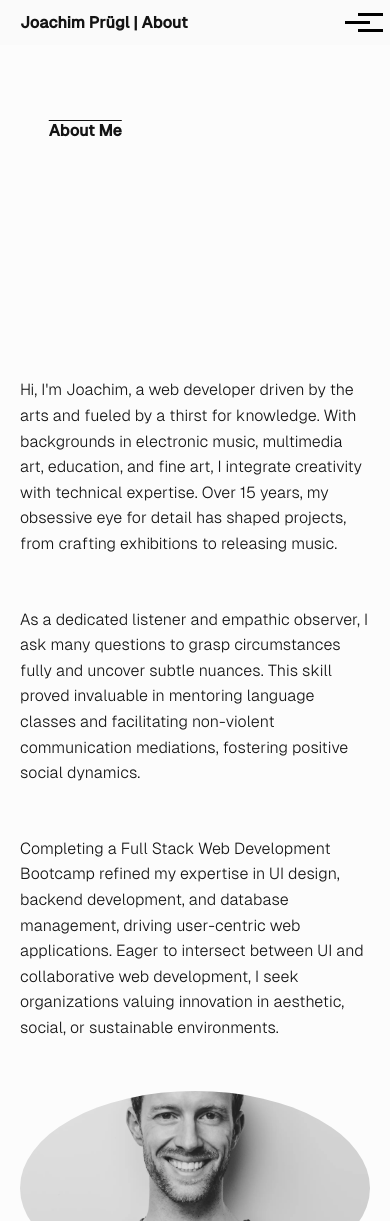
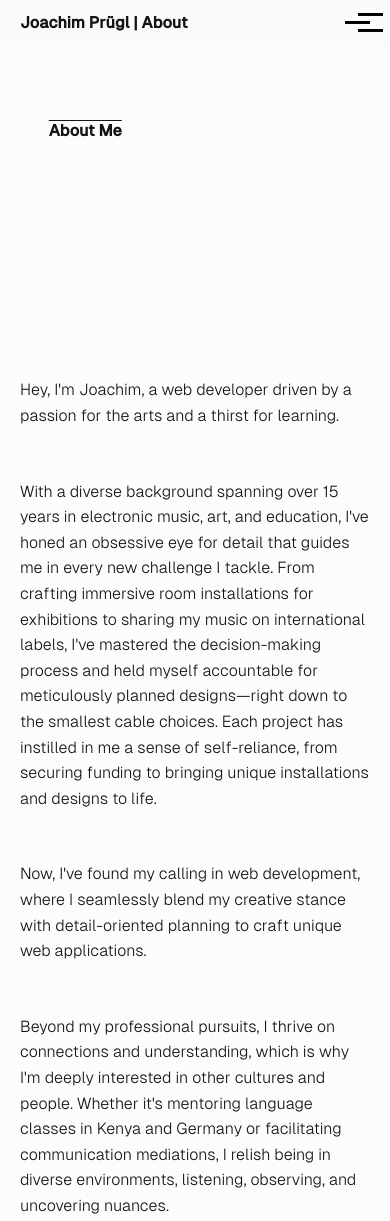
Before and after one commit to ilsegaertner/Portfolio-webite-copy, a plain HTML site: page about.html in a window 390 px wide. Shown: the top 1221 px of the page. Drawn offline with nearby package versions, Linux system fonts and the light colour scheme.

Commit message:
Update About Me Text, Update media queries

```diff
--- a/about.html
+++ b/about.html
@@ -78,28 +78,42 @@
         <article class="me">
           <div class="me_text">
             <p>
-              Hi, I'm Joachim, a web developer driven by the arts and fueled by
-              a thirst for knowledge. With backgrounds in electronic music,
-              multimedia art, education, and fine art, I integrate creativity
-              with technical expertise. Over 15 years, my obsessive eye for
-              detail has shaped projects, from crafting exhibitions to releasing
-              music.
+              Hey, I'm Joachim, a web developer driven by a passion for the arts
+              and a thirst for learning.
             </p>
 
             <p>
-              As a dedicated listener and empathic observer, I ask many
-              questions to grasp circumstances fully and uncover subtle nuances.
-              This skill proved invaluable in mentoring language classes and
-              facilitating non-violent communication mediations, fostering
-              positive social dynamics.
+              With a diverse background spanning over 15 years in electronic
+              music, art, and education, I've honed an obsessive eye for detail
+              that guides me in every new challenge I tackle. From crafting
+              immersive room installations for exhibitions to sharing my music
+              on international labels, I've mastered the decision-making process
+              and held myself accountable for meticulously planned designs—right
+              down to the smallest cable choices. Each project has instilled in
+              me a sense of self-reliance, from securing funding to bringing
+              unique installations and designs to life.
+            </p>
+
+            <p>
+              Now, I've found my calling in web development, where I seamlessly
+              blend my creative stance with detail-oriented planning to craft
+              unique web applications.
             </p>
             <p>
-              Completing a Full Stack Web Development Bootcamp refined my
-              expertise in UI design, backend development, and database
-              management, driving user-centric web applications. Eager to
-              intersect between UI and collaborative web development, I seek
-              organizations valuing innovation in aesthetic, social, or
-              sustainable environments.
+              Beyond my professional pursuits, I thrive on connections and
+              understanding, which is why I'm deeply interested in other
+              cultures and people. Whether it's mentoring language classes in
+              Kenya and Germany or facilitating communication mediations, I
+              relish being in diverse environments, listening, observing, and
+              uncovering nuances.
+            </p>
+            <p>
+              My journey into web development was further enriched by completing
+              a Full Stack Web Development Bootcamp, where I honed my skills in
+              UI design, backend development, and database management. I'm
+              excited to explore opportunities where I can intersect UI with
+              collaborative web development, particularly in aesthetic, social,
+              or sustainable environments.
             </p>
           </div>
           <div class="about-image-wrapper">
--- a/css/style.production.css
+++ b/css/style.production.css
@@ -2187,10 +2187,14 @@ button:hover {
   display: flex;
   padding: 12.5vw;
   height: 66.6vh;
+  gap: 20px;
   align-items: center;
   border-top: 18px solid var(--color-variant2);
   background-color: var(--main-black);
   box-shadow: 0px 0px 200px #dededed4;
+  justify-content: center;
+  flex-wrap: nowrap;
+  flex-direction: column;
 }
 
 .reach-out::after {
```
Also changed, not shown: work.html (+8 -8 lines).
